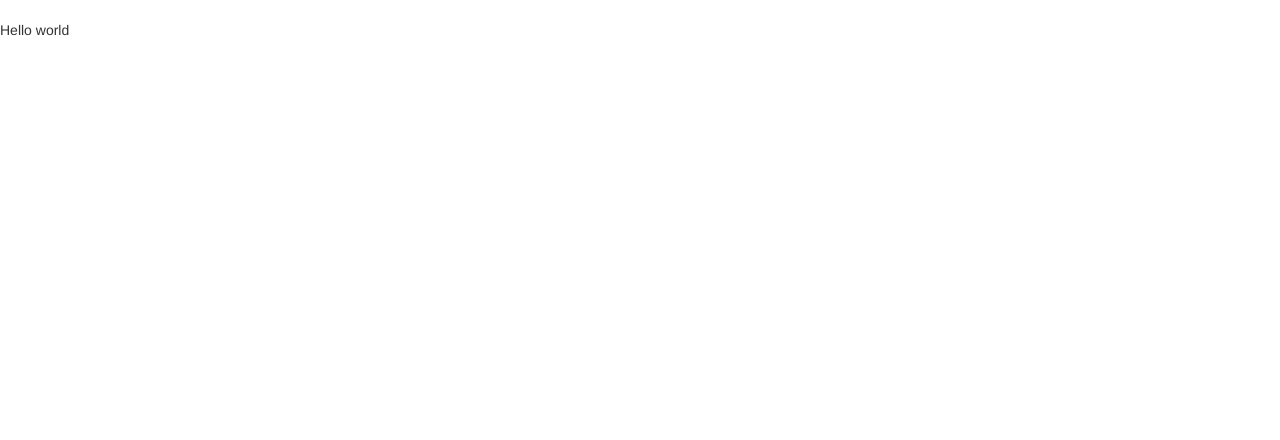
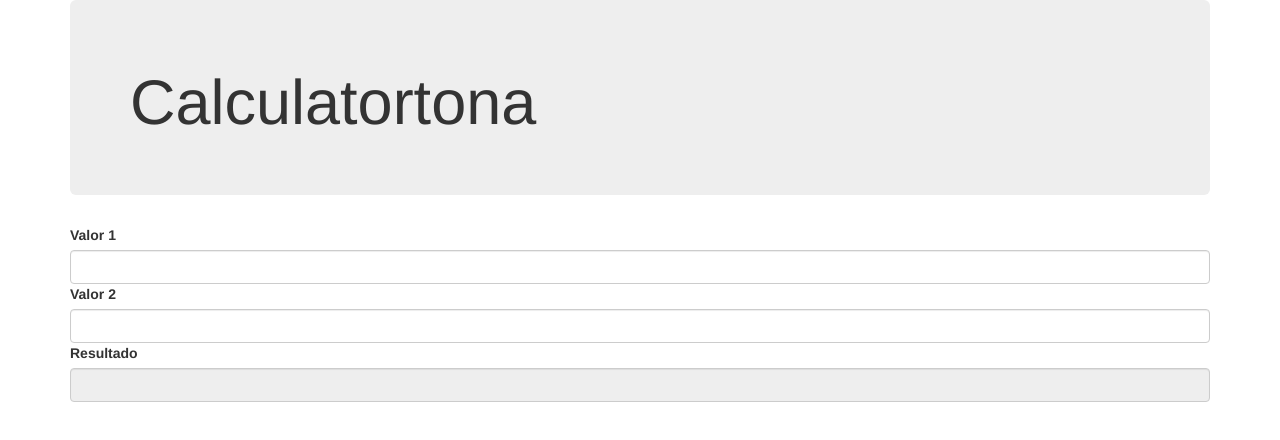
Before and after one commit to leonardes1/prjCalculadora3i2, a website: page www/index.html in a window 1280 px wide. Drawn offline with Linux system fonts and the light colour scheme.

Commit message:
Inserindo os input's da calculadoras

```diff
--- a/www/index.html
+++ b/www/index.html
@@ -15,7 +15,32 @@
     </script>
 </head>
 <body>
-	<br />
-    Hello world
+  <div class="container">
+     <div class="row">
+       <div class="col-xs-12">
+         <div class="jumbotron">
+           <h1>Calculatortona</h1>
+         </div>
+       </div>
+    </div>
+    <div class="row">
+      <div class="col-xs-12">
+        <label for="valor1">Valor 1</label>
+        <input type="number" id="valor1" class="form-control">
+      </div>
+    </div>
+     <div class="row">
+      <div class="col-xs-12">
+        <label for="valor2">Valor 2</label>
+        <input type="number" id="valor2" class="form-control">
+      </div>
+    </div>
+     <div class="row">
+      <div class="col-xs-12">
+        <label for="result">Resultado</label>
+        <input type="number" id="valor3" class="form-control" readonly>
+      </div>
+    </div>
+ </div>
 </body>
 </html>
```
